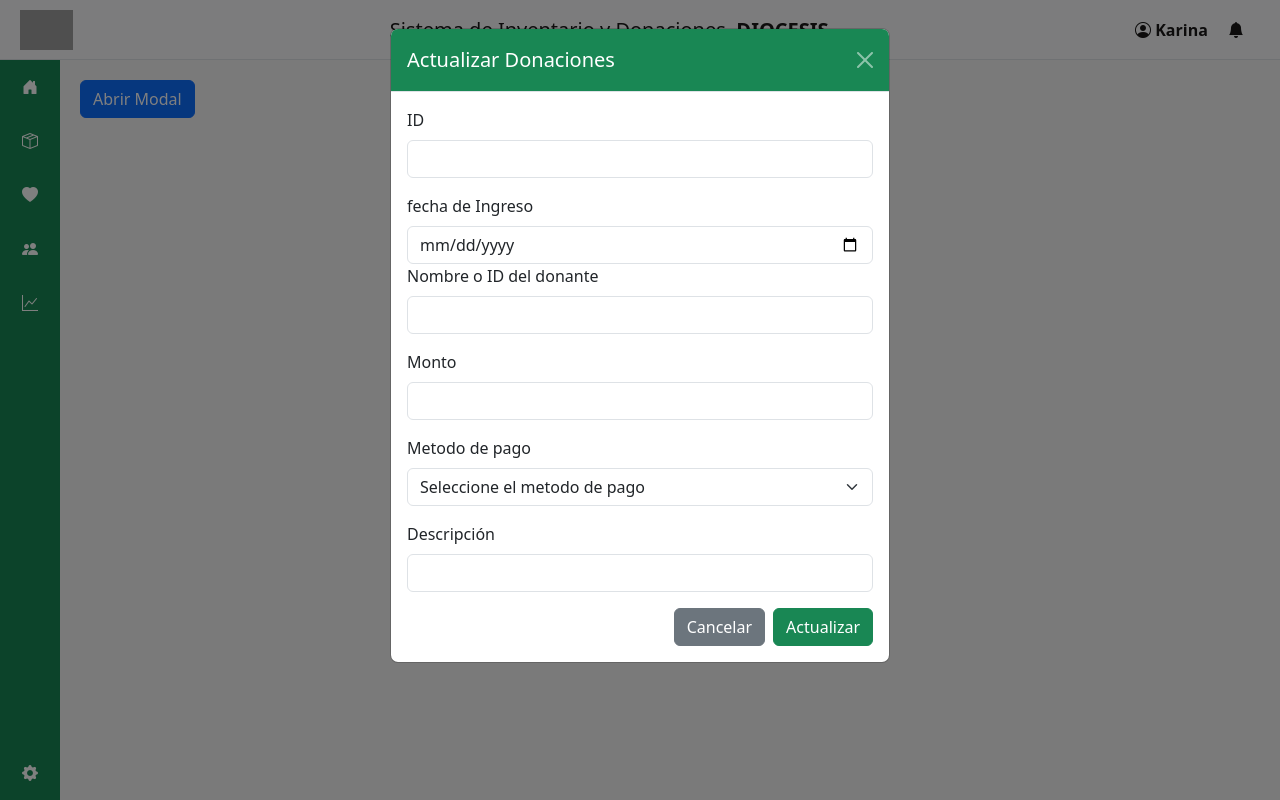
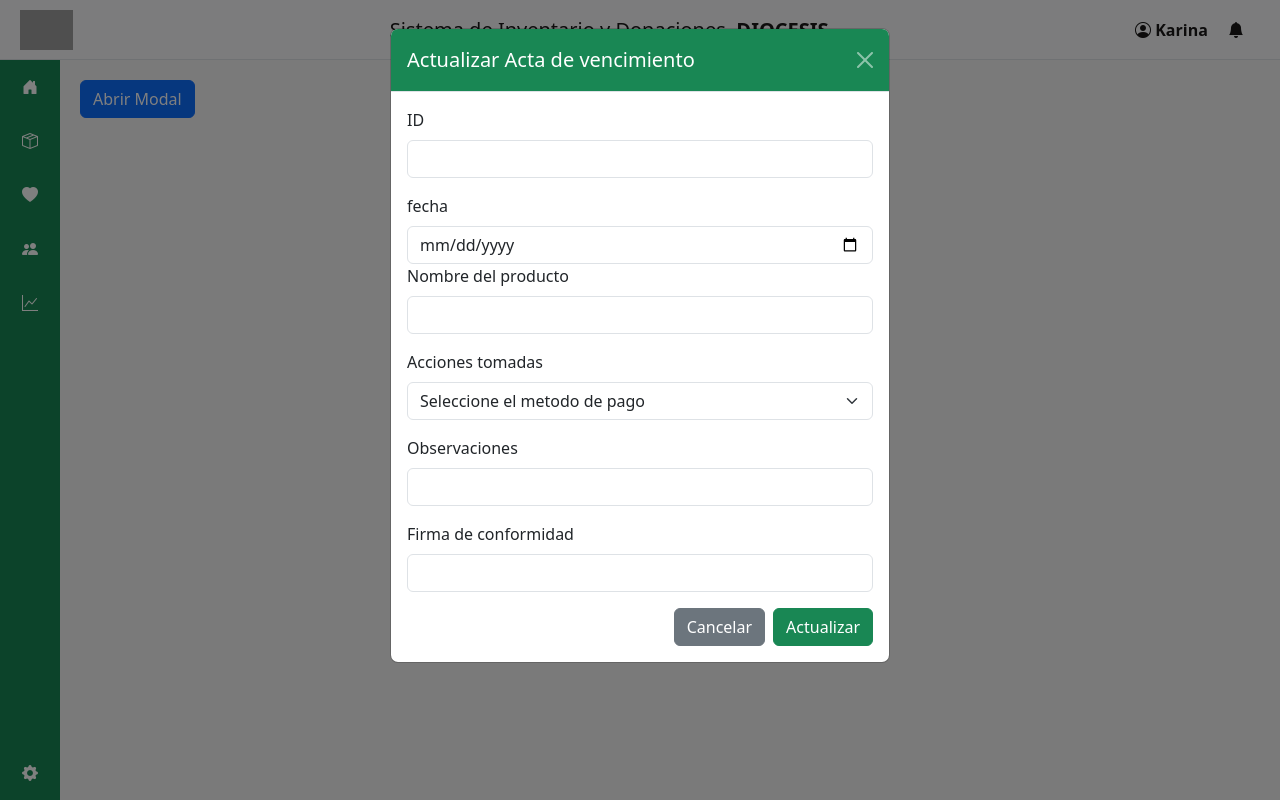
Before and after one commit to Jean8877/PROTOTIPO_ABACO, a Flask app: template templates/frontend/plantilla4.html in a window 1280 px wide, after a click on "Abrir Modal". Run offline with Flask 3, Linux system fonts and the light colour scheme; the template is opened without the code that fills it, so the values that code supplies are empty; grey boxes are pictures that could not be loaded.

Commit message:
termine los modales de actualizar, solo faltan detalles de los estilos y botones

```diff
--- a/templates/frontend/plantilla4.html
+++ b/templates/frontend/plantilla4.html
@@ -155,7 +155,7 @@
     <div class="modal-dialog">
       <div class="modal-content">
         <div class="modal-header bg-success text-white">
-          <h5 class="modal-title" id="modalActualizartipodonanteLabel">Actualizar Donaciones</h5>
+          <h5 class="modal-title" id="modalActualizartipodonanteLabel">Actualizar Acta de vencimiento</h5>
           <button type="button" class="btn-close btn-close-white" data-bs-dismiss="modal" aria-label="Cerrar"></button>
         </div>
         <div class="modal-body">
@@ -165,20 +165,16 @@
               <input type="text" id="idTipoDonanteModal" class="form-control" readonly>
             </div>
             <div>
-              <label for="montoTipoDonanteModal" class="form-label">fecha de Ingreso</label>
+              <label for="montoTipoDonanteModal" class="form-label">fecha </label>
               <input type="date" id="montoTipoDonanteModal" class="form-control" required>
             </div>
             <div class="mb-3">
-              <label for="pesoUnitarioModal" class="form-label">Nombre o ID del donante</label>
+              <label for="pesoUnitarioModal" class="form-label">Nombre del producto</label>
               <input type="text" id="pesoUnitarioModal" class="form-control" required>
             </div>
 
             <div class="mb-3">
-              <label for="cantidadTipoDonanteModal" class="form-label">Monto</label>
-              <input type="number" id="cantidadTipoDonanteModal" class="form-control" required>
-            </div>
-            <div class="mb-3">
-              <label for="unidadMedidaModal" class="form-label">Metodo de pago</label>
+              <label for="unidadMedidaModal" class="form-label">Acciones tomadas</label>
               <select id="unidadMedidaModal" class="form-select" required>
                 <option value="">Seleccione el metodo de pago</option>
                 <option value="efectivo">Efectivo</option>
@@ -187,7 +183,11 @@
               </select>
             </div>
             <div class="mb-3">
-              <label for="descripcionTipoDonanteModal" class="form-label">Descripción</label>
+              <label for="cantidadTipoDonanteModal" class="form-label">Observaciones</label>
+              <input type="text" id="cantidadTipoDonanteModal" class="form-control" required>
+            </div>
+            <div class="mb-3">
+              <label for="descripcionTipoDonanteModal" class="form-label">Firma de conformidad</label>
               <input type="text" id="descripcionTipoDonanteModal" class="form-control" required>
             </div>
             <div class="d-flex justify-content-end">
```
Also changed, not shown: templates/frontend/acta_vencimiento.html (+54 -2 lines).
